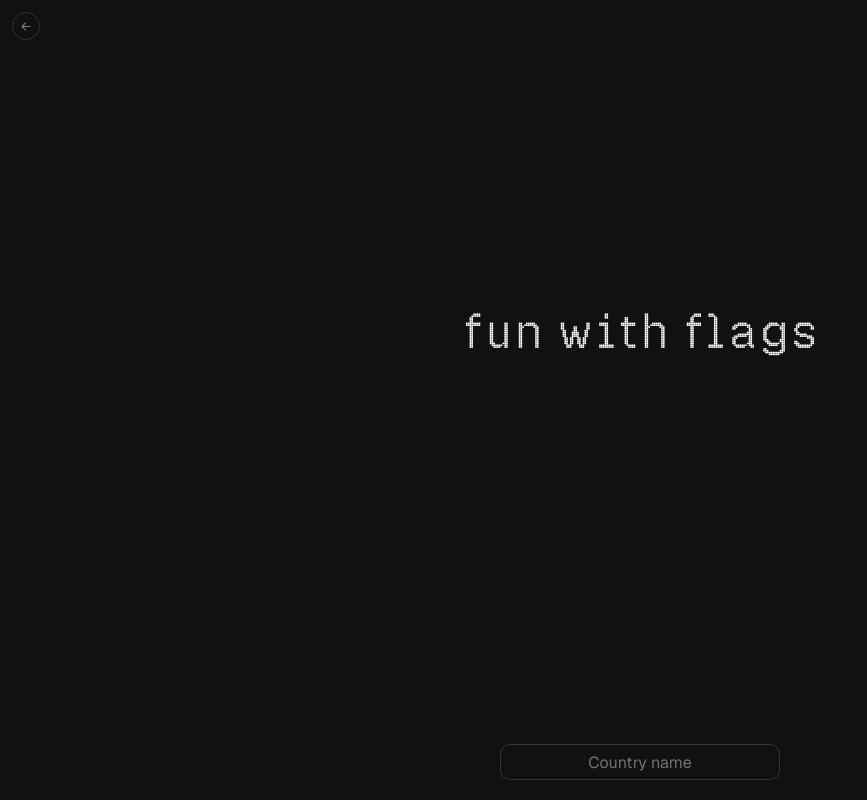
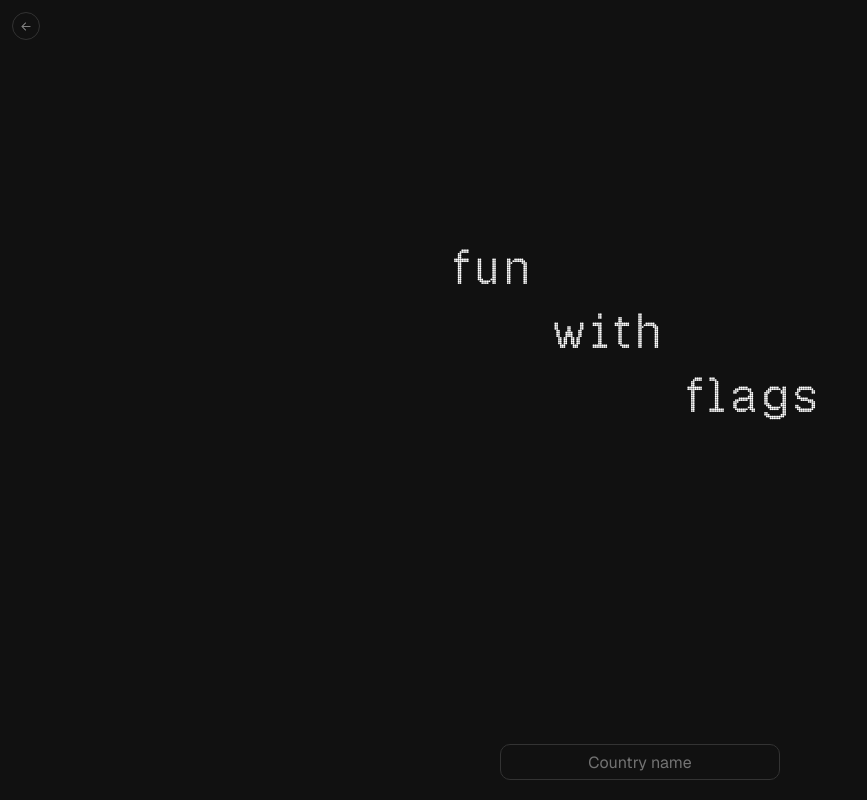
Before and after one commit to wseemye/swarmingdots, a React (Vite) app: page /flags in a window 1280 px wide. Shown: the whole page, without its empty margins (0-867 px from the left). Built offline with nearby package versions, Linux system fonts and the light colour scheme.

Commit message:
Flags: "fun with flags" as a staircase
A word to a line, each starting one space after the end of the word above,
centred where the flag will be.

Co-Authored-By: Claude Opus 5.5 <noreply@anthropic.com>
Claude-Session: https://claude.ai/code/session_013WDXE9rwZtxSQVso4wBvEo

```diff
--- a/src/flags/FlagSwarm.tsx
+++ b/src/flags/FlagSwarm.tsx
@@ -96,6 +96,43 @@ const EASE = (() => {
   return table;
 })();
 const ease = (t: number) => EASE[Math.round(t * (EASE.length - 1))];
+
+// "fun with flags" as a staircase, a word to a line, each starting one space after the end of the
+// word above:
+//
+//   fun
+//       with
+//            flags
+//
+// Widths are in dots of Geist Pixel Circle (which is proportional): "fun" is 39 dots, "with" 55, a
+// space 10, and the 2 dots of extra spacing after each letter are added on.
+const STAIR_SPACING = 2;
+const STAIRS: { word: string; indent: number }[] = (() => {
+  const width: Record<string, number> = { fun: 39, with: 55, flags: 62 };
+  const space = 10;
+  let indent = 0;
+  return ['fun', 'with', 'flags'].map((word) => {
+    const step = { word, indent };
+    indent += width[word] + word.length * STAIR_SPACING + space;
+    return step;
+  });
+})();
+const STAIRS_WIDTH = Math.max(...STAIRS.map((s) => s.indent + 62 + 'flags'.length * STAIR_SPACING)) + 4;
+
+function Staircase({ fontSize, bottom }: { fontSize: number; bottom: number }) {
+  const dot = fontSize * 0.038;
+  return (
+    <div className="flags-title" style={{ bottom }}>
+      <div className="flags-stairs" role="heading" aria-level={1} aria-label={TITLE.toLowerCase()} style={{ width: STAIRS_WIDTH * dot, gap: 6 * dot }}>
+        {STAIRS.map(({ word, indent }) => (
+          <div key={word} aria-hidden="true" style={{ paddingLeft: indent * dot }}>
+            <DotSwarmText as="span" text={word} letterSpacing={STAIR_SPACING} color="#ffffff" fontSize={fontSize} />
+          </div>
+        ))}
+      </div>
+    </div>
+  );
+}
 
 const reducedMotion = () => window.matchMedia('(prefers-reduced-motion: reduce)').matches;
 
@@ -356,11 +393,7 @@ export default function FlagSwarm() {
         ←
       </Link>
 
-      {!flag && size.w > 0 && (
-        <div className="flags-title" style={{ bottom: PICKER_SPACE + MARGIN }}>
-          <DotSwarmText as="h1" className="flags-title-text" align="center" text={TITLE.toLowerCase()} letterSpacing={2} color="#ffffff" fontSize={Math.round(Math.min(48, Math.max(28, size.w / 18)))} />
-        </div>
-      )}
+      {!flag && size.w > 0 && <Staircase fontSize={Math.round(Math.min(48, Math.max(28, size.w / 18)))} bottom={PICKER_SPACE + MARGIN} />}
 
       <div className="flags-picker">
         <p className="flags-name" aria-live="polite">
--- a/src/flags/flags.css
+++ b/src/flags/flags.css
@@ -46,9 +46,10 @@
   pointer-events: none;
 }
 
-/* The component's own wrapper: full width, so the words have room and only wrap when they must. */
-.flags-title-text {
-  width: 100%;
+.flags-stairs {
+  display: flex;
+  flex-direction: column;
+  max-width: 100%;
 }
 
 .flags-picker {
```
Also changed, not shown: 1 other file (tests, documents, lock files or other folders).
